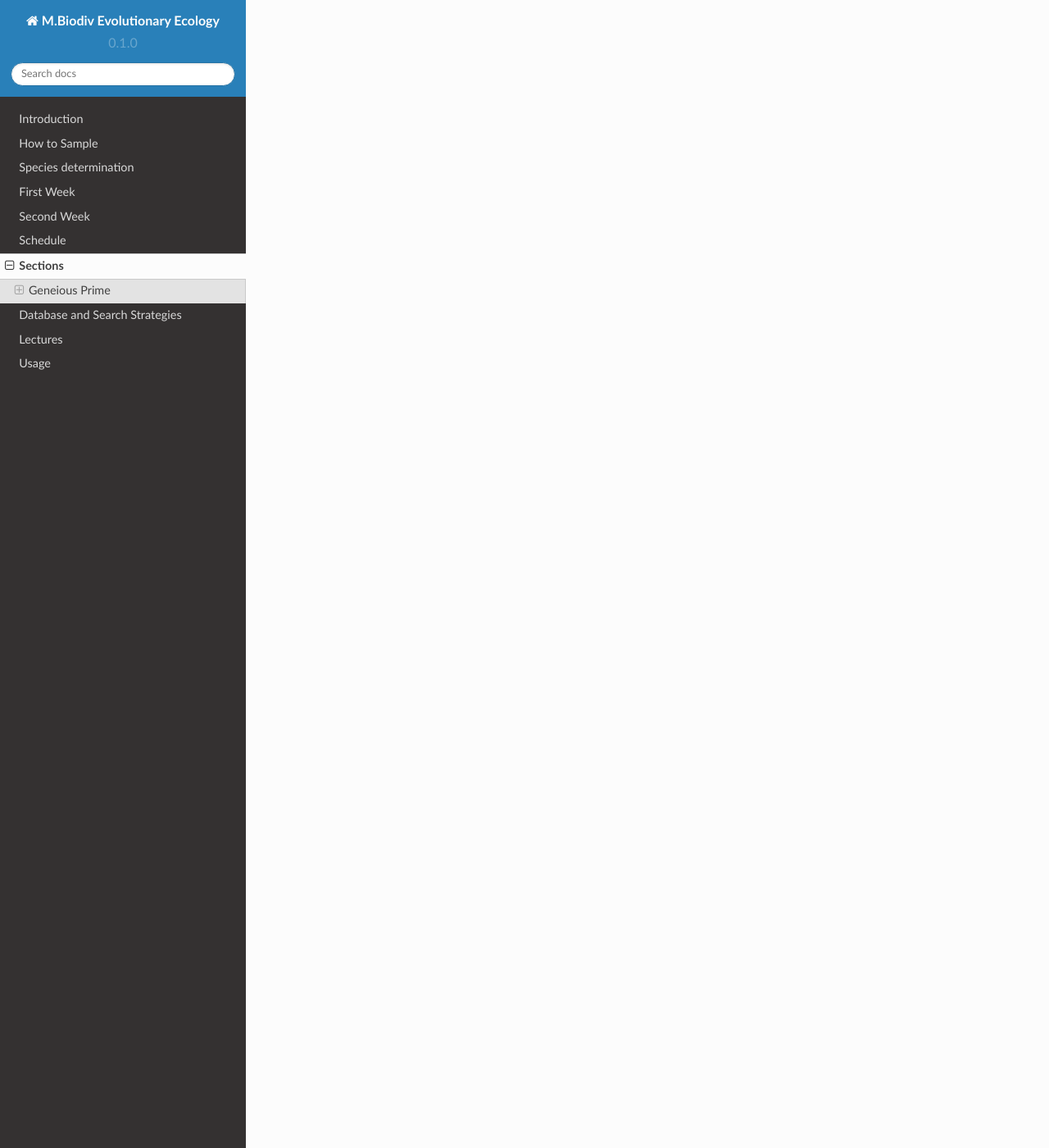
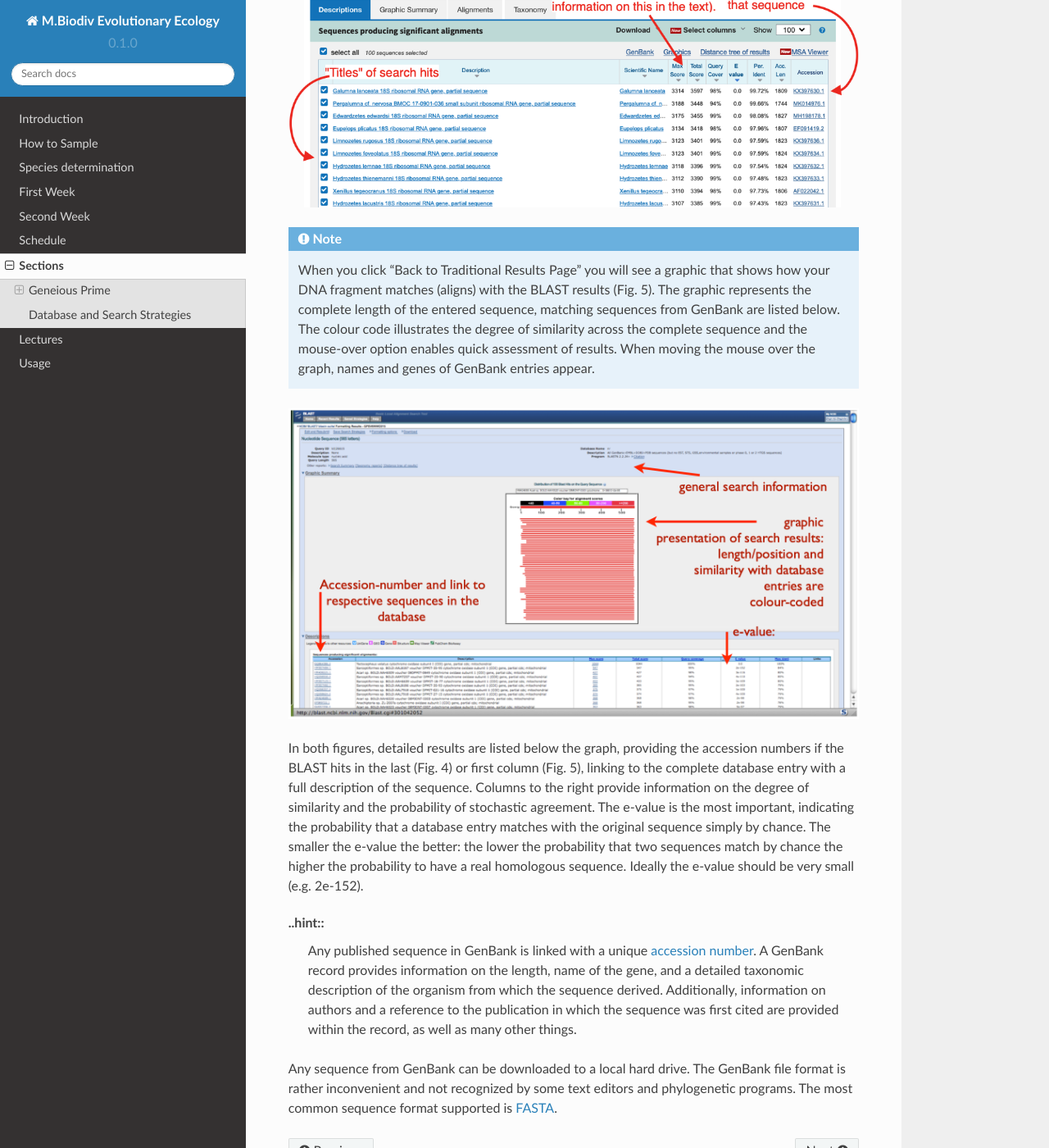
Before and after one commit to bheimbu/evolutionary_ecology, a Sphinx documentation site: the page built from docs/source/section.rst, in a window 1280 px wide and 1400 px high, scrolled down 9785 px. Shown: the whole window at 82% size. Built offline with Sphinx 7.4.7 and the Read the Docs theme 2.0.0, drawn with Linux system fonts in a browser that asks for light colours; some of the changed text lies outside the part shown.

Commit message:
Update section.rst

```diff
--- a/docs/source/section.rst
+++ b/docs/source/section.rst
@@ -96,7 +96,7 @@
 
 .. _Database_and_Search_Strategy:
 Database and Search Strategies
-==============================
+------------------------------
 
 Molecular sequence data is available from several online public databases, e.g. NCBI GenBank (USA), EMBL EBI (Europe), or DDBJ (Japan), to name a few. Providers manage and update entries daily via the World Wide Web. During this course, we use the service of NCBI GenBank to compare and validate our own sequence data and obtain additional sequences.
 
@@ -105,3 +105,38 @@
 **1. Search the database for specific genes and taxa**
 
 - Enter a species or higher taxon name in the search box. The order of search terms (e.g. 'oribatida d3') is neglible, as is the case sensitivity. However, it is important to limit the search to the required database, e.g., 'Nucleotide' or 'Protein'.
+
+.. image:: /_static/database_1.png
+
+**2. BLAST Search**
+
+- Search for homologous genes using your own sequences.
+
+.. image:: /_static/database_2.png
+
+.. note::
+  Again, it is important to limit the search to the required database within NCBI, e.g. 'Nucleotide' or 'Protein' (Fig. 3).
+
+You can upload your own sequences to the search mask (Fig. 3) either by copy-paste (1a) from a sequence editor like BioEdit or MEGA, or sequence files can be uploaded from a directory located on the hard drive (1b).
+The BLAST search can be accelerated by limiting the search to an appropriate DATABASE (mandatory; 2) and to a certain ORGANISM (optional). The search starts when pressing the „BLAST“-button (3).
+
+.. tip::
+  The accuracy of search parameters can be adjusted (Algorithm parameters; optional), which affects the degree of similarity of sequences from the database with your sequence data. Downscaling of search parameters can be helpful for searches within variable gene regions or among distantly related (or fast mutating) organisms. Upscaling of search parameters is reasonable when working with repetitive sequences.
+
+.. image:: /_static/database_3.png
+
+After starting a BLAST search a new window will open confirming the search request. The search is finished when a list with all results appears (Fig. 4).
+
+.. image:: /_static/database_4.png
+
+.. note::
+  When you click "Back to Traditional Results Page" you will see a graphic that shows how your DNA fragment matches (aligns) with the BLAST results (Fig. 5). The graphic represents the complete length of the entered sequence, matching sequences from GenBank are listed below. The colour code illustrates the degree of similarity across the complete sequence and the mouse-over option enables quick assessment of results. When moving the mouse over the graph, names and genes of GenBank entries appear.
+
+.. image:: /_static/database_5.png
+
+In both figures, detailed results are listed below the graph, providing the accession numbers if the BLAST hits in the last (Fig. 4) or first column (Fig. 5), linking to the complete database entry with a full description of the sequence. Columns to the right provide information on the degree of similarity and the probability of stochastic agreement. The e-value is the most important, indicating the probability that a database entry matches with the original sequence simply by chance. The smaller the e-value the better: the lower the probability that two sequences match by chance the higher the probability to have a real homologous sequence. Ideally the e-value should be very small (e.g. 2e-152).
+
+..hint::
+  Any published sequence in GenBank is linked with a unique `accession number <https://www.ncbi.nlm.nih.gov/genbank/samplerecord/#AccessionB>`_. A GenBank record provides information on the length, name of the gene, and a detailed taxonomic description of the organism from which the sequence derived. Additionally, information on authors and a reference to the publication in which the sequence was first cited are provided within the record, as well as many other things.
+
+Any sequence from GenBank can be downloaded to a local hard drive. The GenBank file format is rather inconvenient and not recognized by some text editors and phylogenetic programs. The most common sequence format supported is `FASTA <https://en.wikipedia.org/wiki/FASTA_format>`_.
```
